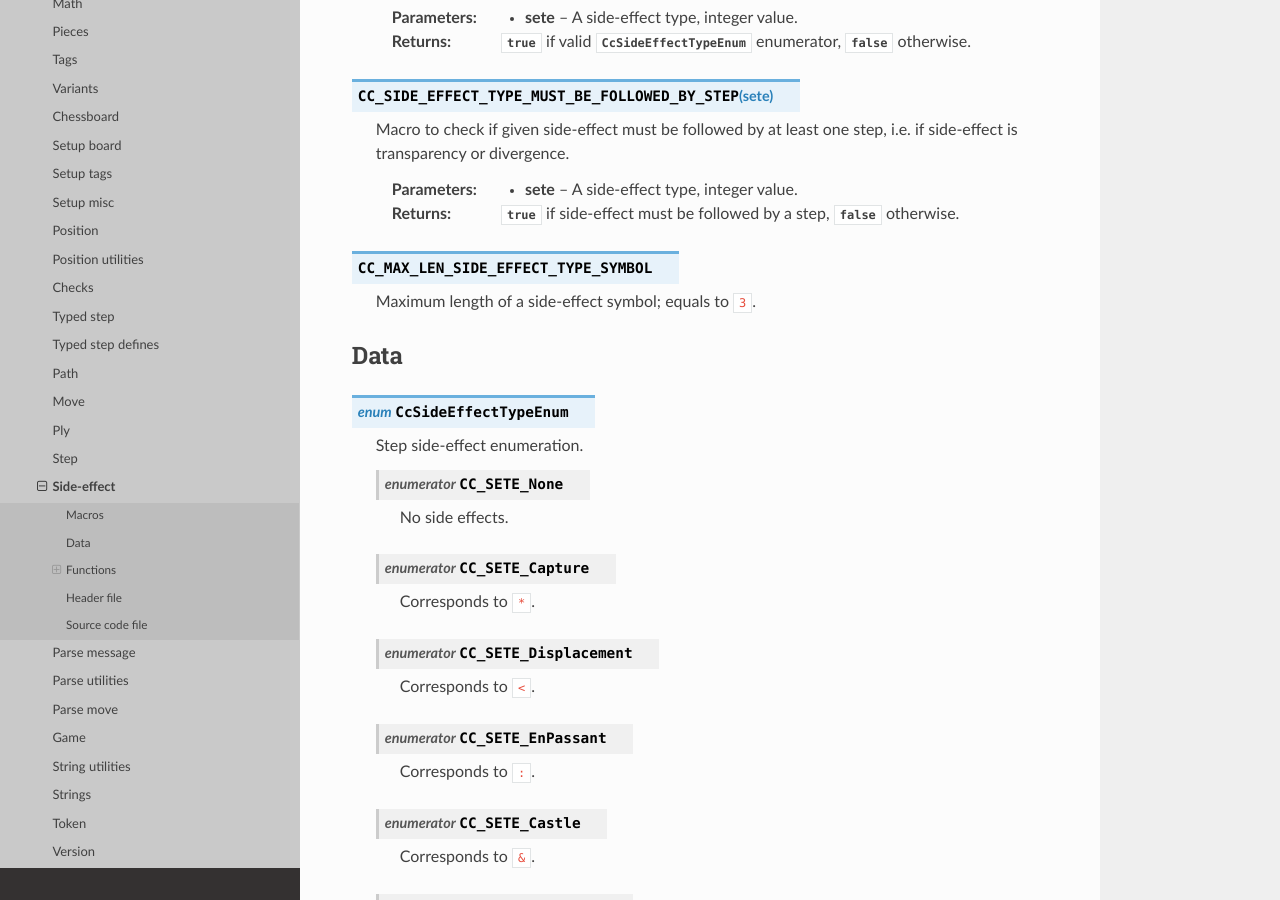
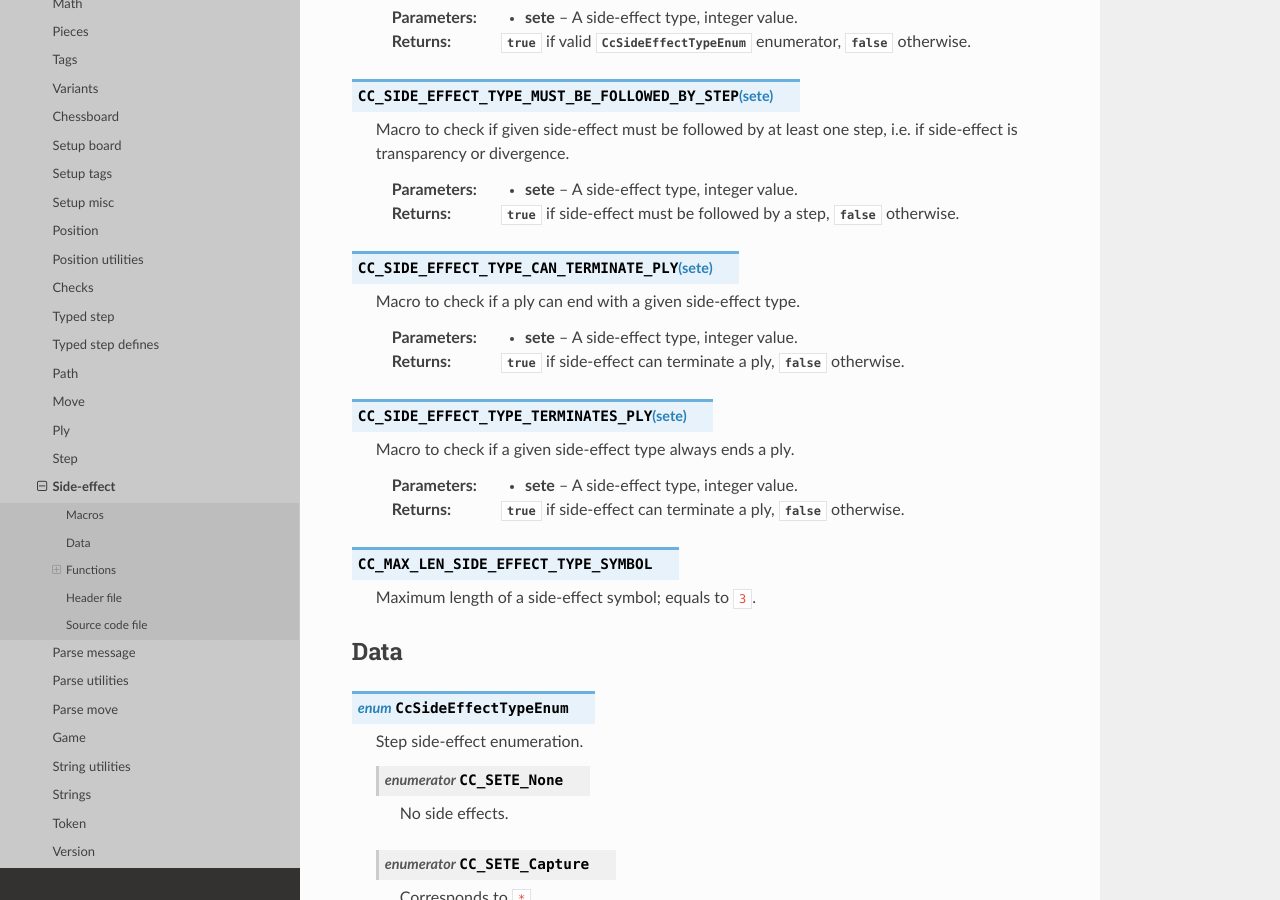
Before and after one commit to mmlacak/crochess, a Sphinx documentation site: the page built from docs/source/libcc/ccsideeffect.rst, in a window 1280 px wide and 900 px high, scrolled down 558 px. Built offline with Sphinx 7.4.7 and the Read the Docs theme 3.1.0, drawn with Linux system fonts in a browser that asks for light colours.

Commit message:
Fixed path link validator. Added side-effect type macros + docs.

```diff
--- a/docs/source/conf.py
+++ b/docs/source/conf.py
@@ -26,10 +26,10 @@ copyright = '2021, Mario Mlačak'
 author = 'Mario Mlačak'
 
 # The short X.Y version
-version = "0.0.1.96:1275+20250120.185553"   # docs-new-lib-short-version-major-minor-feature-commit+meta~breaks-place-marker
+version = "0.0.1.98:1277+20250122.085734"   # docs-new-lib-short-version-major-minor-feature-commit+meta~breaks-place-marker
 
 # The full version, including alpha/beta/rc tags
-release = "0.0.1.96:1275+20250120.185553"   # docs-new-lib-full-version-major-minor-feature-commit+meta~breaks-place-marker
+release = "0.0.1.98:1277+20250122.085734"   # docs-new-lib-full-version-major-minor-feature-commit+meta~breaks-place-marker
 
 
 # -- General configuration ---------------------------------------------------
--- a/docs/source/libcc/ccsideeffect.rst
+++ b/docs/source/libcc/ccsideeffect.rst
@@ -43,6 +43,22 @@ Macros
 
     :param sete: A side-effect type, integer value.
     :returns: :c:data:`true` if side-effect must be followed by a step,
+              :c:data:`false` otherwise.
+
+.. c:macro:: CC_SIDE_EFFECT_TYPE_CAN_TERMINATE_PLY(sete)
+
+    Macro to check if a ply can end with a given side-effect type.
+
+    :param sete: A side-effect type, integer value.
+    :returns: :c:data:`true` if side-effect can terminate a ply,
+              :c:data:`false` otherwise.
+
+.. c:macro:: CC_SIDE_EFFECT_TYPE_TERMINATES_PLY(sete)
+
+    Macro to check if a given side-effect type always ends a ply.
+
+    :param sete: A side-effect type, integer value.
+    :returns: :c:data:`true` if side-effect can terminate a ply,
               :c:data:`false` otherwise.
 
 .. c:macro:: CC_MAX_LEN_SIDE_EFFECT_TYPE_SYMBOL
```
Also changed, not shown: README.md (+2 -2 lines), 6 other files.
